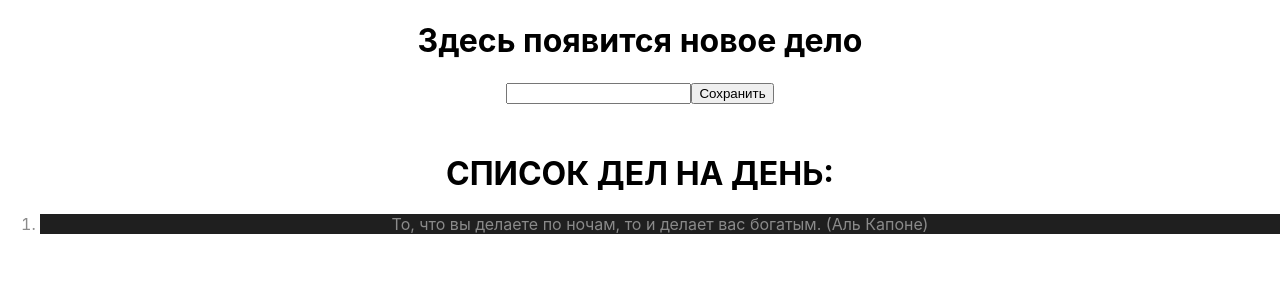
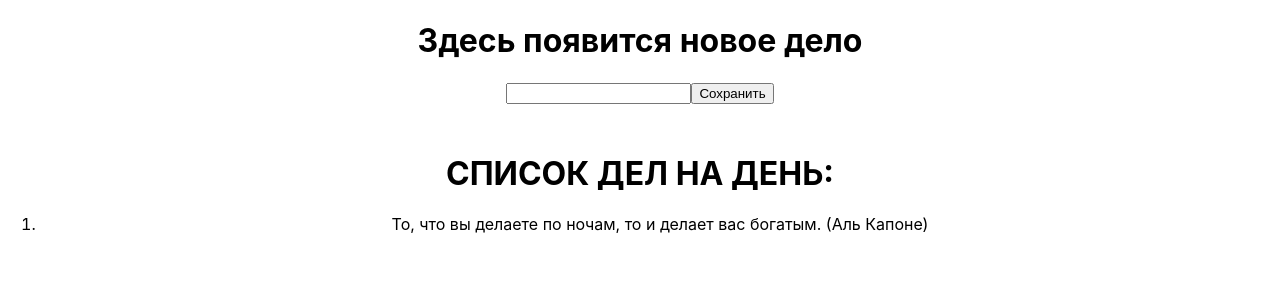
Before and after one commit to Anton-Osip/HW_Sprint1, a React (Create React App) app: page / in a window 1280 px wide. Shown: the top 300 px of the page. Built offline with nearby package versions, Linux system fonts and the light colour scheme.

Commit message:
fix: fixed text in title

```diff
--- a/src/App.tsx
+++ b/src/App.tsx
@@ -9,8 +9,8 @@
     <div className="App">
       {/*<HW1 />*/}
       {/*<HW2 />*/}
-      {/*<HW3 />*/}
-      <HW4 />
+      <HW3 />
+      {/*<HW4 />*/}
     </div>
   );
 }
--- a/src/HW/3/HW3.tsx
+++ b/src/HW/3/HW3.tsx
@@ -28,7 +28,7 @@
     return (
         <div id = {'hw03'}>
             {currentText ? (
-                <h1 id = {'hw03-text'}>ЗДЕСЬ ХОТЕЛОСЬ БЫ УВИДЕТЬ ВВОДИМЫЙ ТЕКСТ</h1>
+                <h1 id = {'hw03-text'}>{currentText}</h1>
             ) : (
                 <h1 id = {'hw03-default-text'}>Здесь появится новое дело</h1> // ничего не меняем, здесь все норм
             )}
@@ -39,7 +39,7 @@
                 Сохранить
             </button>
 
-            <h1 style = {{marginTop: '50px'}}>СПИСОК ДЕЛ НА ДЕНЬ:</h1>
+            <h1  style = {{marginTop: '50px'}}>СПИСОК ДЕЛ НА ДЕНЬ:</h1>
 
             <ol id = {'hw03-tasks'}>
                 {texts.map((el, index) => {
```
